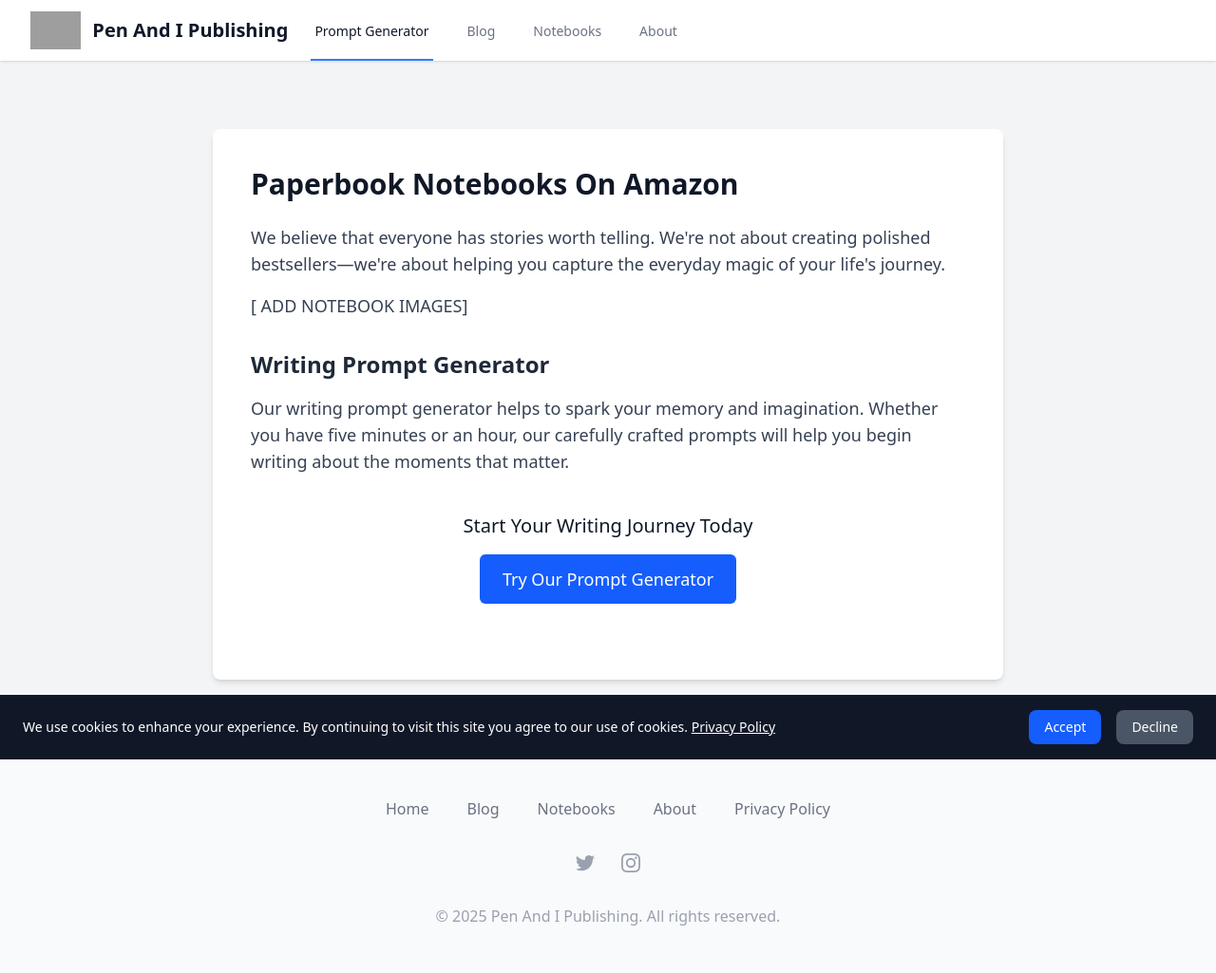
After one commit to djangify/pen, a Django app: page /paperback_notebook in a window 1280 px wide. The commit adds this page. Shown: the whole page at 95% size. Run offline with Django 5.2, Linux system fonts and the light colour scheme; grey boxes are pictures that could not be loaded.

Commit message:
create notebook template

```diff
--- /dev/null
+++ b/core/templates/core/paperback_notebook.html
@@ -0,0 +1,29 @@
+{% extends "base.html" %}
+{% load static %}
+
+{% block content %}
+<div class="max-w-4xl mx-auto py-12 px-4 sm:px-6 lg:px-8">
+    <div class="bg-white shadow-md rounded-lg overflow-hidden">
+        <div class="px-6 py-8 md:p-10">
+            <h1 class="text-3xl font-bold text-gray-900 mb-6">Paperbook Notebooks On Amazon</h1>
+
+            <div class="prose prose-lg text-gray-700 mb-10">
+                <p class="mb-4">We believe that everyone has stories worth telling. We're not about creating polished bestsellers—we're about helping you capture the everyday magic of your life's journey.</p>
+
+                [ ADD NOTEBOOK IMAGES]
+
+
+
+                <h2 class="text-2xl font-semibold mt-8 mb-4 text-gray-800">Writing Prompt Generator</h2>
+                <p>Our writing prompt generator helps to spark your memory and imagination. Whether you have five minutes or an hour, our carefully crafted prompts will help you begin writing about the moments that matter.</p>
+
+            <div class="mt-10 mb-6 text-center">
+                <h3 class="text-xl font-medium text-gray-900 mb-4">Start Your Writing Journey Today</h3>
+                <a href="{% url 'core:home' %}" class="inline-block bg-blue-600 hover:bg-blue-700 text-white font-medium py-3 px-6 rounded-md transition duration-200">
+                    Try Our Prompt Generator
+                </a>
+            </div>
+        </div>
+    </div>
+</div>
+{% endblock %}
--- a/core/urls.py
+++ b/core/urls.py
@@ -8,5 +8,6 @@
     path('', views.home_view, name='home'),
     # add other paths for privacy policy, about page, etc.
     # path('policy/privacy-policy/', views.privacy_policy, name='privacy_policy'),
-    # path('about/', views.about, name='about'),
+    path('about/', views.about, name='about'),
+    path('paperback_notebook', views.notebook, name='notebook' )
 ]
--- a/core/views.py
+++ b/core/views.py
@@ -15,3 +15,23 @@
     }
 
     return render(request, 'index.html', context)
+
+def about(request):
+    """
+    View for the About page
+    """
+    context = {
+        'title': 'About Pen and I Publishing',
+        'meta_description': 'Learn about Pen and I Publishing and our mission to help everyone capture their life stories and memories.',
+    }
+    return render(request, 'core/about.html', context)
+
+def notebook(request):
+    """
+    View for the Notebook page
+    """
+    context = {
+        'title': 'Paperback Notebooks by Pen & I Publishing',
+        'meta_description': 'We create lined paperback notebooks to help you capture your life stories and memories.',
+    }
+    return render(request, 'core/paperback_notebook.html', context)
--- a/templates/components/footer.html
+++ b/templates/components/footer.html
@@ -9,7 +9,7 @@
           </div>
 
           <div class="px-5 py-2">
-              <a href="#" class="text-base text-gray-500 hover:text-gray-900">
+              <a href="blog:list" class="text-base text-gray-500 hover:text-gray-900">
                   Blog
               </a>
           </div>
@@ -21,7 +21,7 @@
           </div>
 
           <div class="px-5 py-2">
-              <a href="#" class="text-base text-gray-500 hover:text-gray-900">
+              <a href={% url 'core:about' %} class="text-base text-gray-500 hover:text-gray-900">
                   About
               </a>
           </div>
--- a/templates/components/nav.html
+++ b/templates/components/nav.html
@@ -16,10 +16,10 @@
                   <a href="{% url 'blog:list' %}" class="border-transparent text-gray-500 hover:border-gray-300 hover:text-gray-700 inline-flex items-center px-1 pt-1 border-b-2 text-sm font-medium">
                       Blog
                   </a>
-                  <a href="#" class="border-transparent text-gray-500 hover:border-gray-300 hover:text-gray-700 inline-flex items-center px-1 pt-1 border-b-2 text-sm font-medium">
+                  <a href={% url 'core:notebook' %}  class="border-transparent text-gray-500 hover:border-gray-300 hover:text-gray-700 inline-flex items-center px-1 pt-1 border-b-2 text-sm font-medium">
                       Notebooks
                   </a>
-                  <a href="#" class="border-transparent text-gray-500 hover:border-gray-300 hover:text-gray-700 inline-flex items-center px-1 pt-1 border-b-2 text-sm font-medium">
+                  <a href={% url 'core:about' %} class="border-transparent text-gray-500 hover:border-gray-300 hover:text-gray-700 inline-flex items-center px-1 pt-1 border-b-2 text-sm font-medium">
                       About
                   </a>
               </div>
@@ -48,10 +48,10 @@
           <a href="{% url 'blog:list' %}" class="border-transparent text-gray-600 hover:bg-gray-50 hover:border-gray-300 hover:text-gray-800 block pl-3 pr-4 py-2 border-l-4 text-base font-medium">
               Blog
           </a>
-          <a href="#" class="border-transparent text-gray-600 hover:bg-gray-50 hover:border-gray-300 hover:text-gray-800 block pl-3 pr-4 py-2 border-l-4 text-base font-medium">
+          <a href={% url 'core:notebook' %}   class="border-transparent text-gray-600 hover:bg-gray-50 hover:border-gray-300 hover:text-gray-800 block pl-3 pr-4 py-2 border-l-4 text-base font-medium">
               Notebooks
           </a>
-          <a href="#" class="border-transparent text-gray-600 hover:bg-gray-50 hover:border-gray-300 hover:text-gray-800 block pl-3 pr-4 py-2 border-l-4 text-base font-medium">
+          <a href={% url 'core:about' %} class="border-transparent text-gray-600 hover:bg-gray-50 hover:border-gray-300 hover:text-gray-800 block pl-3 pr-4 py-2 border-l-4 text-base font-medium">
               About
           </a>
       </div>
```
Also changed, not shown: core/templates/core/about.html (+48 -0 lines).
